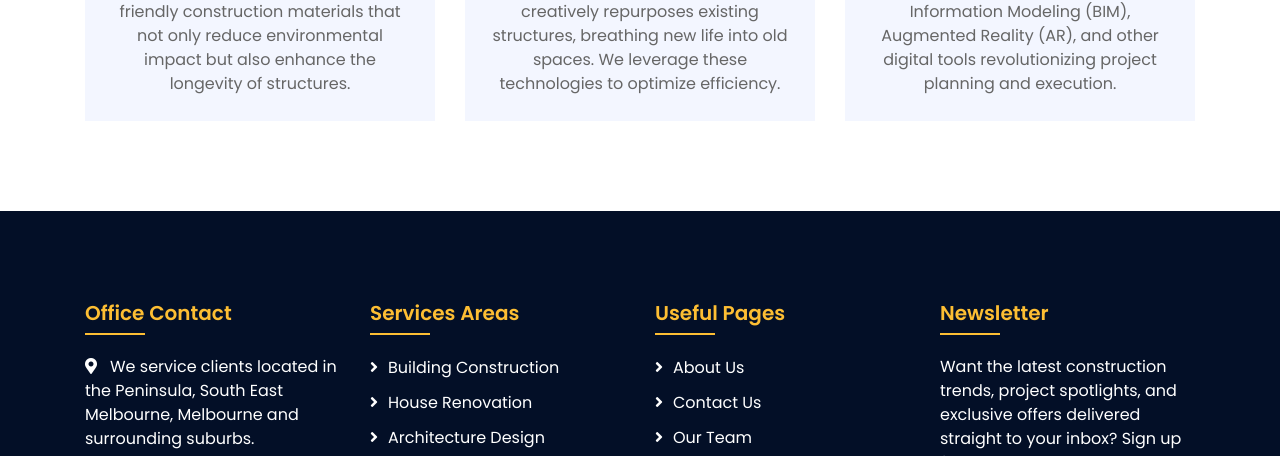
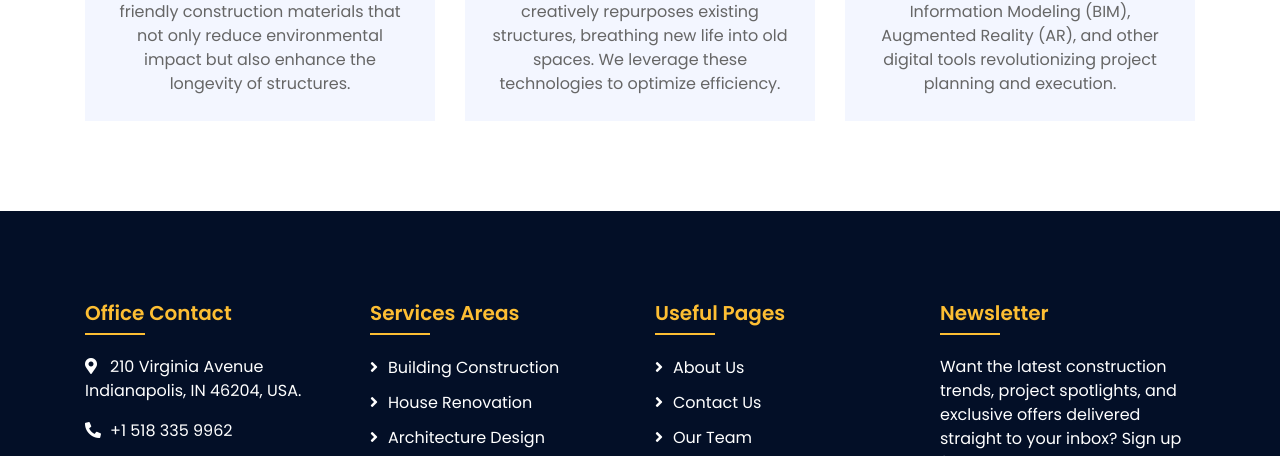
Before and after one commit to olaproj/ola-project, a plain HTML site: page index.html in a window 1280 px wide. Shown: the part 6188-6644 px from the top of the page. Drawn offline with nearby package versions, Linux system fonts and the light colour scheme; animation ran at ten frames a second.

Commit message:
Update index.html

```diff
--- a/index.html
+++ b/index.html
@@ -34,8 +34,6 @@
 
     <!-- Template Stylesheet -->
     <link href="css/style.css" rel="stylesheet" />
-
-
   </head>
 
   <body>
@@ -1136,9 +1134,8 @@
               <div class="footer-contact">
                 <h2>Office Contact</h2>
                 <p>
-                  <i class="fa fa-map-marker-alt"></i>We service clients located
-                  in the Peninsula, South East Melbourne, Melbourne and
-                  surrounding suburbs.
+                  <i class="fa fa-map-marker-alt"></i>210 Virginia Avenue
+                  Indianapolis, IN 46204, USA.
                 </p>
                 <p><i class="fa fa-phone-alt"></i>+1 518 335 9962</p>
                 <p>
```
